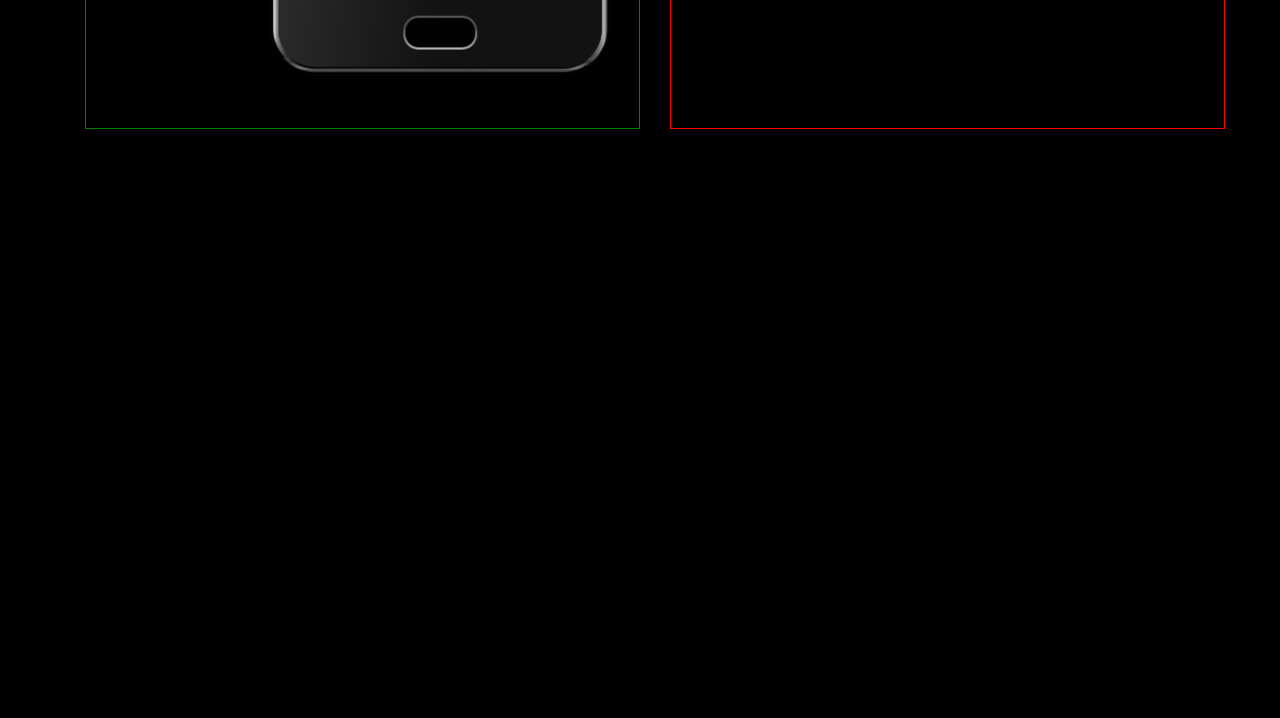
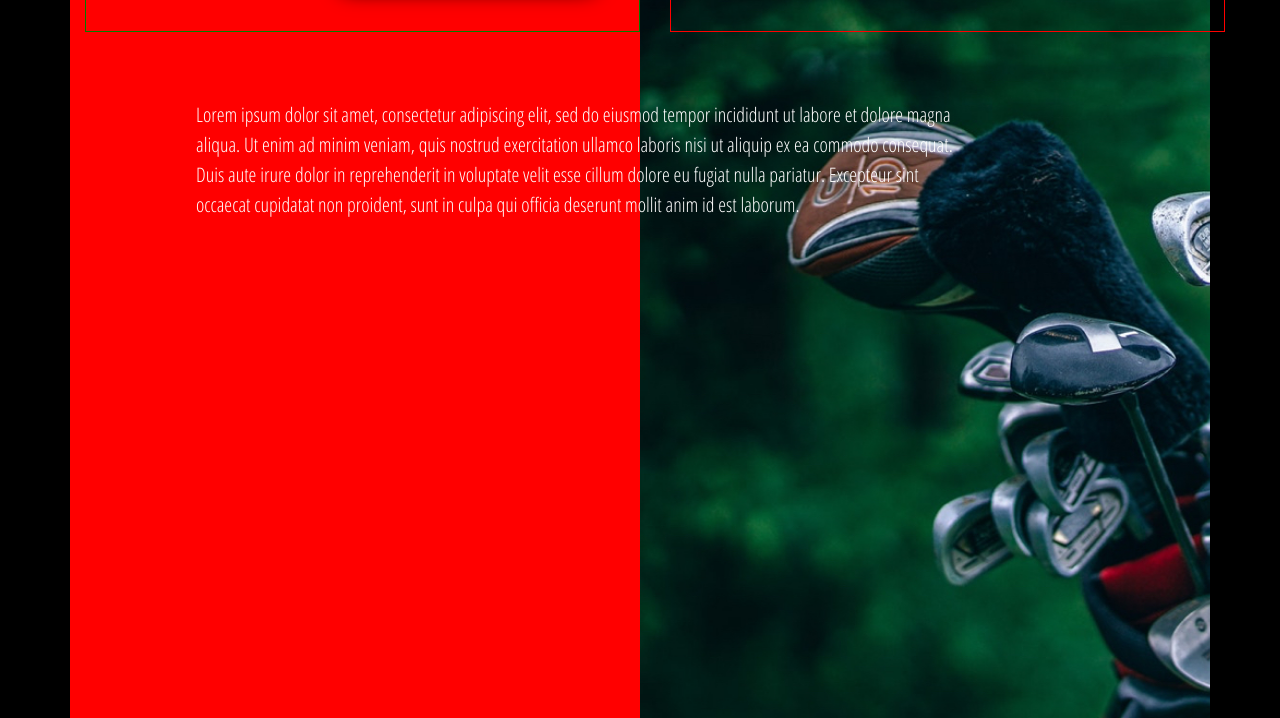
Before and after one commit to AyeMinAM/PROJECT, a website: page projectB.html in a window 1280 px wide. Shown: the part 802-1520 px from the top of the page. Before the commit the page ends 931 px from the top, so only its background shows below. Drawn offline with Linux system fonts and the light colour scheme.

Commit message:
kootour-explained

```diff
--- a/projectB.html
+++ b/projectB.html
@@ -100,12 +100,25 @@ h1{
                       </div>
                     </div>
 
-                  </div><!--the end of row-->
-            </div><!--the end of content-->
+                  </div>
+            </div>
       </div>
       <div class="curve">
       </div>
     </header>
+
+    <div class="container kootour-explained">
+          <div class="parent">
+              <div class="position">
+
+                  <p>Lorem ipsum dolor sit amet, consectetur adipiscing elit, sed do eiusmod tempor incididunt ut labore et dolore magna aliqua. Ut enim ad minim veniam, quis nostrud exercitation ullamco laboris nisi ut aliquip ex ea commodo consequat. Duis aute irure dolor in reprehenderit in voluptate velit esse cillum dolore eu fugiat nulla pariatur. Excepteur sint occaecat cupidatat non proident, sunt in culpa qui officia deserunt mollit anim id est laborum.</p>
+              </div> <!--end of position-->
+              <div class=row>
+                  <div class="col-lg-6 col-md-6 first-half"></div>
+                  <div class="col-lg-6 col-md-6 second-half"></div>
+              </div>
+          </div> <!--end of parents-->
+    </div><!--end of container->
 
 
 
--- a/scss/burmeseboyyo.scss
+++ b/scss/burmeseboyyo.scss
@@ -367,7 +367,7 @@ section.navigate-portfolio {
 
 			  	img{
 			  		float:right;
-			  		width:400px;
+			  		width:350px;
 			  		height:auto;
 			  	}
 			  }
@@ -408,6 +408,31 @@ section.navigate-portfolio {
   background-repeat: repeat-x;
   background-image:url('https://drive.google.com/uc?id=1Dfa2PCkiVPagG0onoRQKJnc178kBSiiO');
    }
+.kootour-explained{
+	background-color:#ededef;
+.parent{
+  position:relative;
+		.position{
+		  width:70%;
+		  position:absolute;
+		  top:10%;
+		  z-index:100;
+		  color:#ffffff;
+		  left:10%;
+		}
+
+				.first-half{
+  					height:90vh;
+  					background:red;
+					}
+
+				.second-half{
+   					background-image:url('../img/golf-photo-background.jpg');
+   					background-repeat:no-repeat;
+   					background-size:cover;
+					}
+			}
+}
 
 
 
```
Also changed, not shown: test.html (+2 -11 lines), scss/burmeseboyyo.css, scss/clean-blog.css, 2 other files.
